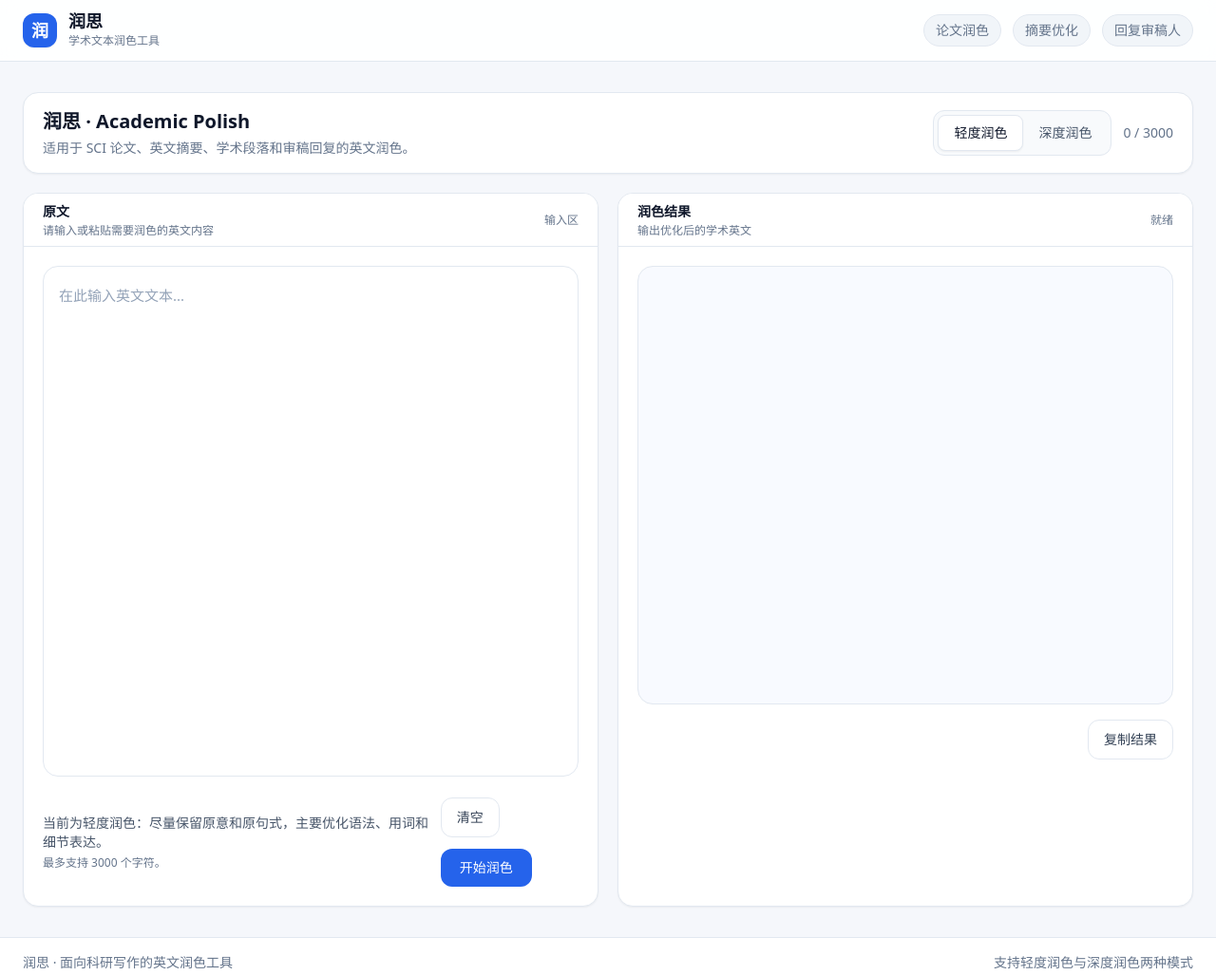
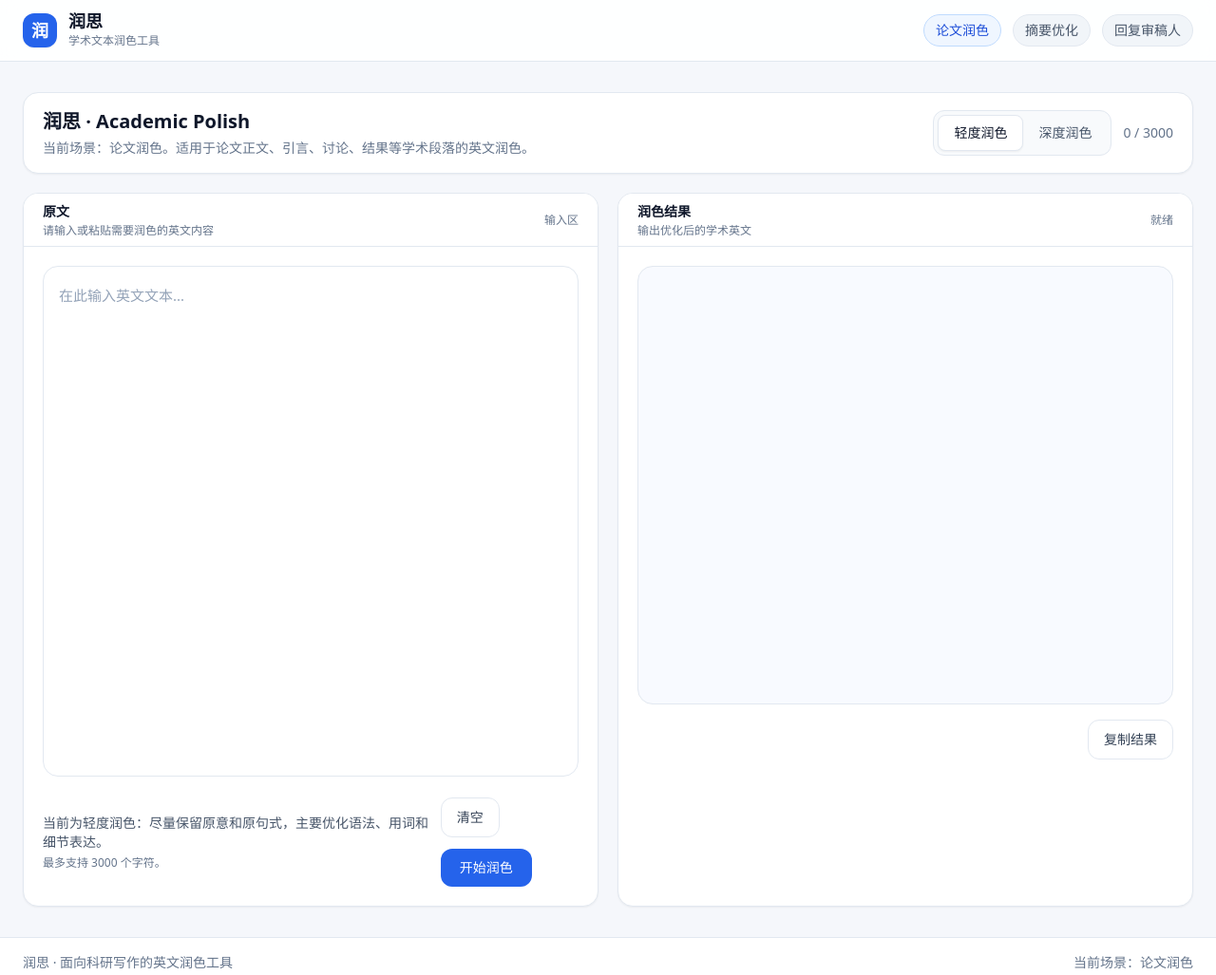
Before and after one commit to zhaot5489-alt/paper-polish-ai, a website: page index.html in a window 1280 px wide. Shown: the whole page at 95% size. Drawn offline with nearby package versions, Linux system fonts and the light colour scheme.

Commit message:
Update index.html

```diff
--- a/index.html
+++ b/index.html
@@ -21,10 +21,31 @@
           </div>
         </div>
 
-        <div class="hidden md:flex items-center gap-3 text-sm text-slate-500">
-          <span class="px-3 py-1.5 rounded-full bg-slate-100 border border-slate-200">论文润色</span>
-          <span class="px-3 py-1.5 rounded-full bg-slate-100 border border-slate-200">摘要优化</span>
-          <span class="px-3 py-1.5 rounded-full bg-slate-100 border border-slate-200">回复审稿人</span>
+        <div class="hidden md:flex items-center gap-3 text-sm">
+          <button
+            id="scene-paper"
+            type="button"
+            class="scene-btn px-3 py-1.5 rounded-full bg-blue-50 text-blue-700 border border-blue-200"
+            data-scene="paper"
+          >
+            论文润色
+          </button>
+          <button
+            id="scene-abstract"
+            type="button"
+            class="scene-btn px-3 py-1.5 rounded-full bg-slate-100 text-slate-600 border border-slate-200 hover:bg-slate-200 transition"
+            data-scene="abstract"
+          >
+            摘要优化
+          </button>
+          <button
+            id="scene-reviewer"
+            type="button"
+            class="scene-btn px-3 py-1.5 rounded-full bg-slate-100 text-slate-600 border border-slate-200 hover:bg-slate-200 transition"
+            data-scene="reviewer"
+          >
+            回复审稿人
+          </button>
         </div>
       </div>
     </header>
@@ -36,8 +57,8 @@
         <div class="flex flex-col lg:flex-row lg:items-center lg:justify-between gap-4">
           <div>
             <h2 class="text-xl font-semibold text-slate-900">润思 · Academic Polish</h2>
-            <p class="text-sm text-slate-500 mt-1">
-              适用于 SCI 论文、英文摘要、学术段落和审稿回复的英文润色。
+            <p id="scene-title" class="text-sm text-slate-500 mt-1">
+              当前场景：论文润色。适用于论文正文、引言、讨论、结果等学术段落的英文润色。
             </p>
           </div>
 
@@ -75,7 +96,7 @@
           <div class="h-14 border-b border-slate-200 px-5 flex items-center justify-between bg-white">
             <div>
               <div class="text-sm font-semibold text-slate-900">原文</div>
-              <div class="text-xs text-slate-500 mt-0.5">请输入或粘贴需要润色的英文内容</div>
+              <div id="input-subtitle" class="text-xs text-slate-500 mt-0.5">请输入或粘贴需要润色的英文内容</div>
             </div>
             <div class="text-xs text-slate-500">输入区</div>
           </div>
@@ -121,7 +142,7 @@
           <div class="h-14 border-b border-slate-200 px-5 flex items-center justify-between bg-white">
             <div>
               <div class="text-sm font-semibold text-slate-900">润色结果</div>
-              <div class="text-xs text-slate-500 mt-0.5">输出优化后的学术英文</div>
+              <div id="output-subtitle" class="text-xs text-slate-500 mt-0.5">输出优化后的学术英文</div>
             </div>
             <div id="status-text" class="text-xs text-slate-500">就绪</div>
           </div>
@@ -149,7 +170,7 @@
     <footer class="border-t border-slate-200 bg-white">
       <div class="max-w-7xl mx-auto px-4 md:px-6 py-4 flex flex-col md:flex-row md:items-center md:justify-between gap-2 text-sm text-slate-500">
         <div>润思 · 面向科研写作的英文润色工具</div>
-        <div>支持轻度润色与深度润色两种模式</div>
+        <div id="footer-scene-text">当前场景：论文润色</div>
       </div>
     </footer>
   </div>
@@ -167,8 +188,18 @@
     const modeLightBtn = document.getElementById("mode-light");
     const modeDeepBtn = document.getElementById("mode-deep");
 
+    const scenePaperBtn = document.getElementById("scene-paper");
+    const sceneAbstractBtn = document.getElementById("scene-abstract");
+    const sceneReviewerBtn = document.getElementById("scene-reviewer");
+
+    const sceneTitleEl = document.getElementById("scene-title");
+    const inputSubtitleEl = document.getElementById("input-subtitle");
+    const outputSubtitleEl = document.getElementById("output-subtitle");
+    const footerSceneTextEl = document.getElementById("footer-scene-text");
+
     const MAX_CHARS = 3000;
     let currentMode = "light";
+    let currentScene = "paper";
 
     function updateCharCount() {
       const length = inputEl.value.length;
@@ -203,10 +234,46 @@
       }
     }
 
+    function resetSceneButtonStyles() {
+      const inactiveClass = "scene-btn px-3 py-1.5 rounded-full bg-slate-100 text-slate-600 border border-slate-200 hover:bg-slate-200 transition";
+      scenePaperBtn.className = inactiveClass;
+      sceneAbstractBtn.className = inactiveClass;
+      sceneReviewerBtn.className = inactiveClass;
+    }
+
+    function setScene(scene) {
+      currentScene = scene;
+      resetSceneButtonStyles();
+
+      const activeClass = "scene-btn px-3 py-1.5 rounded-full bg-blue-50 text-blue-700 border border-blue-200";
+
+      if (scene === "abstract") {
+        sceneAbstractBtn.className = activeClass;
+        sceneTitleEl.textContent = "当前场景：摘要优化。适用于英文摘要、结论摘要和研究概述的凝练与学术化表达。";
+        inputSubtitleEl.textContent = "请输入或粘贴需要优化的英文摘要内容";
+        outputSubtitleEl.textContent = "输出更凝练、更清晰的摘要表达";
+        footerSceneTextEl.textContent = "当前场景：摘要优化";
+      } else if (scene === "reviewer") {
+        sceneReviewerBtn.className = activeClass;
+        sceneTitleEl.textContent = "当前场景：回复审稿人。适用于审稿意见回复、修改说明和礼貌正式的学术回应。";
+        inputSubtitleEl.textContent = "请输入或粘贴需要润色的回复审稿人英文内容";
+        outputSubtitleEl.textContent = "输出更礼貌、正式、清晰的回复表达";
+        footerSceneTextEl.textContent = "当前场景：回复审稿人";
+      } else {
+        scenePaperBtn.className = activeClass;
+        sceneTitleEl.textContent = "当前场景：论文润色。适用于论文正文、引言、讨论、结果等学术段落的英文润色。";
+        inputSubtitleEl.textContent = "请输入或粘贴需要润色的英文内容";
+        outputSubtitleEl.textContent = "输出优化后的学术英文";
+        footerSceneTextEl.textContent = "当前场景：论文润色";
+      }
+    }
+
     inputEl.addEventListener("input", updateCharCount);
-
     modeLightBtn.addEventListener("click", () => setMode("light"));
     modeDeepBtn.addEventListener("click", () => setMode("deep"));
+    scenePaperBtn.addEventListener("click", () => setScene("paper"));
+    sceneAbstractBtn.addEventListener("click", () => setScene("abstract"));
+    sceneReviewerBtn.addEventListener("click", () => setScene("reviewer"));
 
     polishBtn.addEventListener("click", async function () {
       const text = inputEl.value.trim();
@@ -239,7 +306,8 @@
           },
           body: JSON.stringify({
             text,
-            mode: currentMode
+            mode: currentMode,
+            scene: currentScene
           })
         });
 
@@ -296,6 +364,7 @@
 
     updateCharCount();
     setMode("light");
+    setScene("paper");
   </script>
 </body>
 </html>
```
